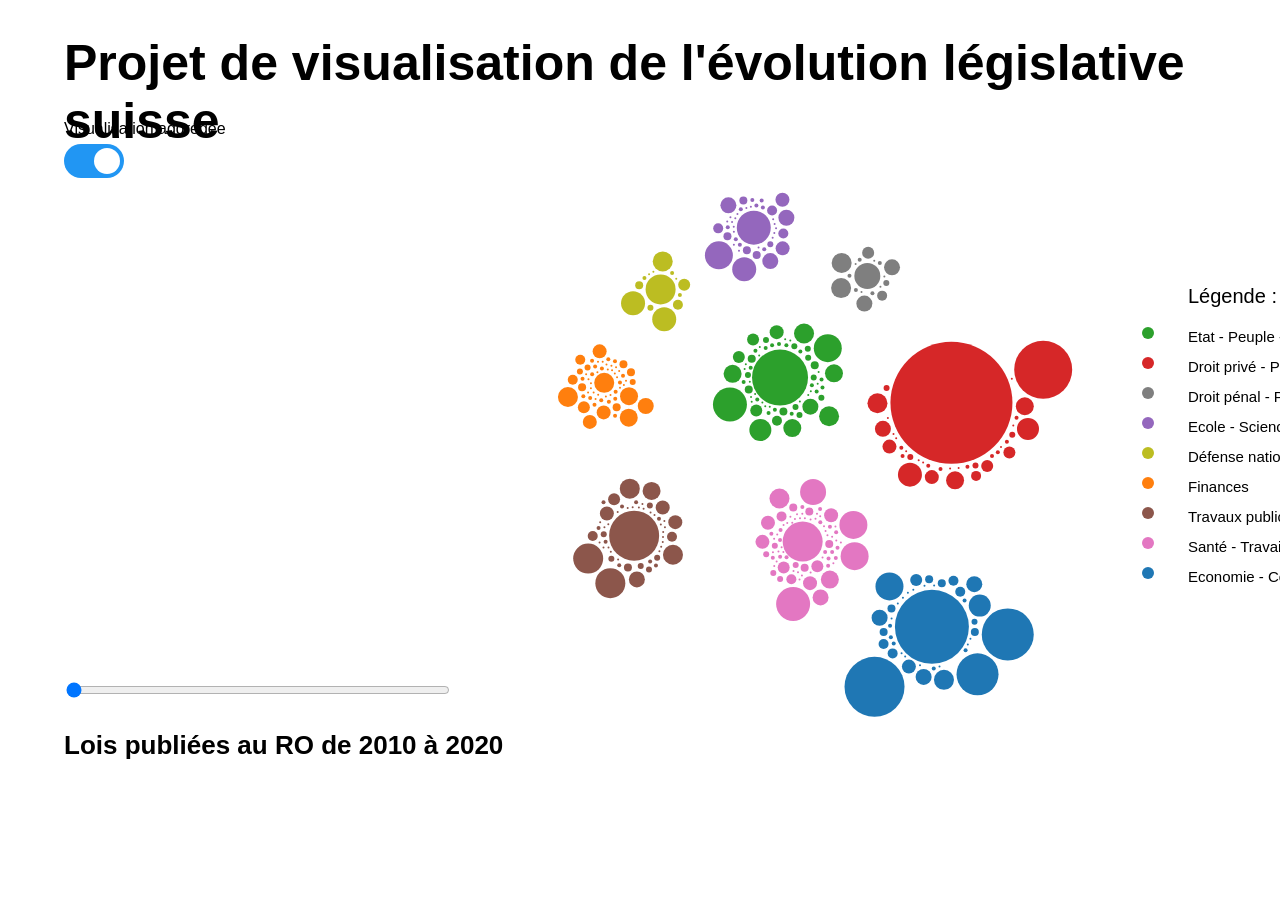
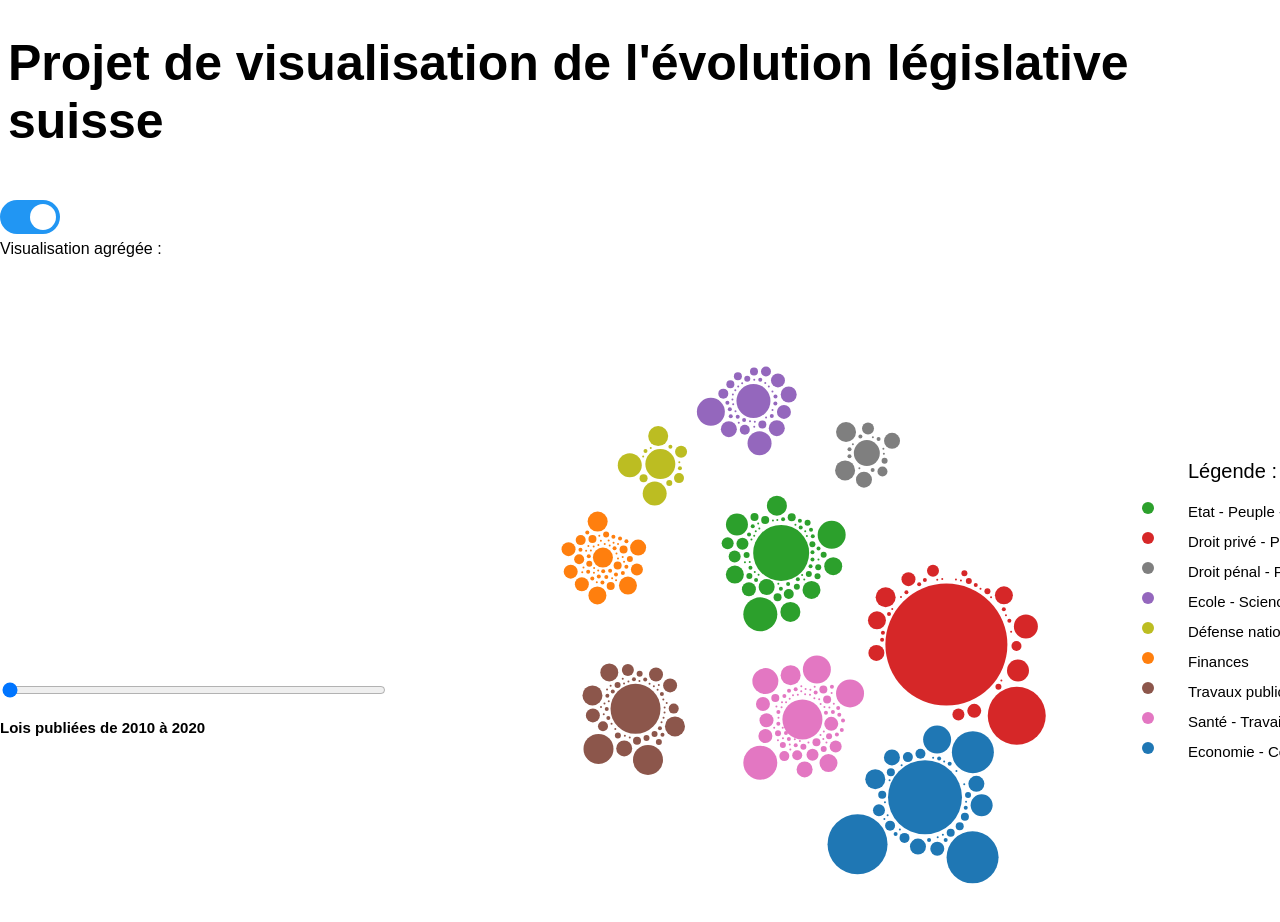
Before and after one commit to aurelienHamouti/legislative_inflation, a plain HTML site: page src/index.html in a window 1280 px wide. Shown: the top 922 px of the page. Drawn offline with nearby package versions, Linux system fonts and the light colour scheme; animation ran at ten frames a second.

Commit message:
3 bêtises

```diff
--- a/src/Style1.css
+++ /dev/null
@@ -1,18 +0,0 @@
-/* APPLIQUER HELVETICA A TOUT LE TEXTE */
-*
-{
-    font-family: Arial, Helvetica, sans-serif;
-}
-
-/* Titre */
-h1
-{
-    font-size: 50px;
-}
-
-/* Sous-titre */
-h2
-{
-    font-size: 12px;
-    font-weight: normal;
-}
--- a/src/index.html
+++ b/src/index.html
@@ -6,6 +6,7 @@
     <meta name="viewport" content="width=device-width, initial-scale=1.0">
     <link rel="stylesheet" href="style.css" />
     <title>Cluster force layout</title>
+
 
 </head>
 <body>
@@ -18,12 +19,13 @@
     <!--<h2>Zoom : </h2> la barre pour changer la taille des cercles est cachée -> type hidden -->
     <input type="hidden"  id="sizeCircles" value="50" min="10" max="150" onchange="changeSizeCircles(this.value)">
 
-    <label id="switchLabel">Visualisation aggrégée</label>
+    <div>
+    <label id="switchLabel">Visualisation agrégée : </label>
     <label class="switch">
         <input type="checkbox" id="chChangeGraph" onchange="changeGraph(checked, value)">
         <span class="slider round"></span>
       </label>
-
+    </div>
 
     <h3 id="affichageAnneeSelectionnee"></h3>
     <input type="range" id="selectAnnee" value="2010" min="2010" max="2020" step="1" onchange="changeAnnee(this.value)">
--- a/src/script.js
+++ b/src/script.js
@@ -17,6 +17,7 @@
     https://bl.ocks.org/mbostock/7882658
     https://bl.ocks.org/emmasaunders/f55caf3a742aac10a5d44f58374bf343
 */
+
 let maxRadiusCircles = document.getElementById("sizeCircles").value / 100,
     lstCategoriesRS = [],
     rsLevelSelected = 1
@@ -31,9 +32,10 @@ const
       parseDate = d3.time.format("%d.%m.%Y").parse,
       tab_mois = new Array("janvier", "février", "mars", "avril", "mai", "juin", "juillet", "août", "septembre", "octobre", "novembre", "décembre");
 
-document.getElementById("affichageAnneeSelectionnee").innerHTML = 'Lois publiées au RO de ' + dateAnneeMin + ' à 2020';
+document.getElementById("affichageAnneeSelectionnee").innerHTML = 'Lois publiées de ' + dateAnneeMin + ' à 2020';
 document.getElementById("selectAnnee").value = dateAnneeMin;
 document.getElementById("chChangeGraph").checked = true;
+
 
 // Gestion des événements -----------------------------------------------------
 // ---------------------------------------------------------------------------
@@ -67,7 +69,7 @@ function selectedCategorie(rsLevelSelected, categorie){
 }
 
 function changeAnnee(anneeMin){
-  document.getElementById("affichageAnneeSelectionnee").innerHTML = 'Lois publiées au RO de ' + anneeMin + ' à 2020';
+  document.getElementById("affichageAnneeSelectionnee").innerHTML = 'Lois publiées de : ' + anneeMin + ' à 2020';
   document.getElementById("selectAnnee").value = anneeMin;
   d3.select("svg").remove();
   loadAgregateGraph(maxRadiusCircles, anneeMin, dateAnneeMax, rsLevelSelected, rsCategorieSelected)
@@ -103,7 +105,7 @@ function loadAgregateGraph(maxRadius, dateMinSelected, dateMaxSelected, rsLevelS
   let
     charge = -3,
     gravity = 0.02,
-    clusterPadding = 10, // Espace de séparation entre les différents noeuds de couleur
+    clusterPadding = 7, // Espace de séparation entre les différents noeuds de couleur
     clusters = new Array(),
     nodes = new Array();
 
@@ -233,6 +235,7 @@ function loadAgregateGraph(maxRadius, dateMinSelected, dateMaxSelected, rsLevelS
 
       console.log("liste des noeuds (cercles) :")
       console.log(nodes)
+
 
       // Paramétrage des champs de forces, positionnement des cercles par rapport aux autres -------------------------------
       //--------------------------------------------------------------------------------------------------------------------
--- a/src/style.css
+++ b/src/style.css
@@ -1,4 +1,4 @@
-/* APPLIQUER HELVETICA A TOUT LE TEXTE */
+/* Pour l'ensemble du script */
 *
 {
     font-family: Arial, Helvetica, sans-serif;
@@ -18,27 +18,27 @@ h2
 }
 
 #affichageAnneeSelectionnee {
-  font-size: 26px;
+  font-size: 15px;
   font-weight: bold;
 }
 
 #mainTitle {
-    position: absolute;
-    left: 5%;
+    position: static;
+    left: 0%;
     top: 0%;
 }
 
 /*sélecteur des années*/
 #selectAnnee {
     position: absolute;
-    left: 5%;
+    left: 0%;
     top: 85%;
     width:30%;
 }
 
 #affichageAnneeSelectionnee {
     position: absolute;
-    left: 5%;
+    left: 0%;
     top: 88%;
 }
 
@@ -61,7 +61,7 @@ h2
 path.line {
     fill: none;
     stroke: red;
-    stroke-width: 3px;
+    stroke-width: 10px;
 }
 
 
@@ -69,8 +69,8 @@ path.line {
 
 #switchLabel {
     position: absolute;
-    left: 5%;
-    top: 15%;
+    left: 0%;
+    top: 30%;
 }
 
 .switch {
@@ -79,8 +79,8 @@ path.line {
     width: 60px;
     height: 34px;
     position: absolute;
-    left: 5%;
-    top: 18%;
+    left: 0%;
+    top: 25%;
 }
 
 /* Hide default HTML checkbox */
```
